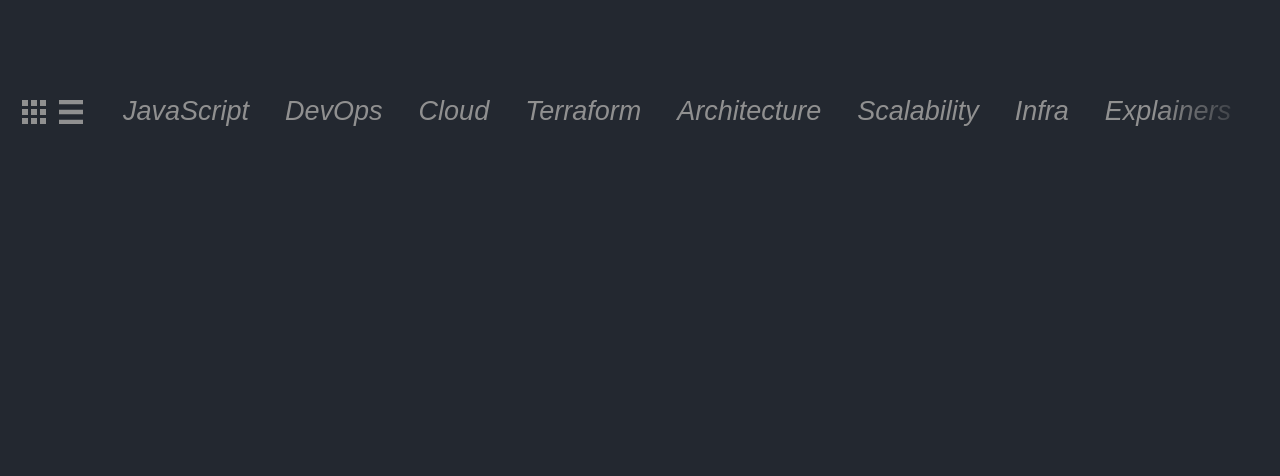
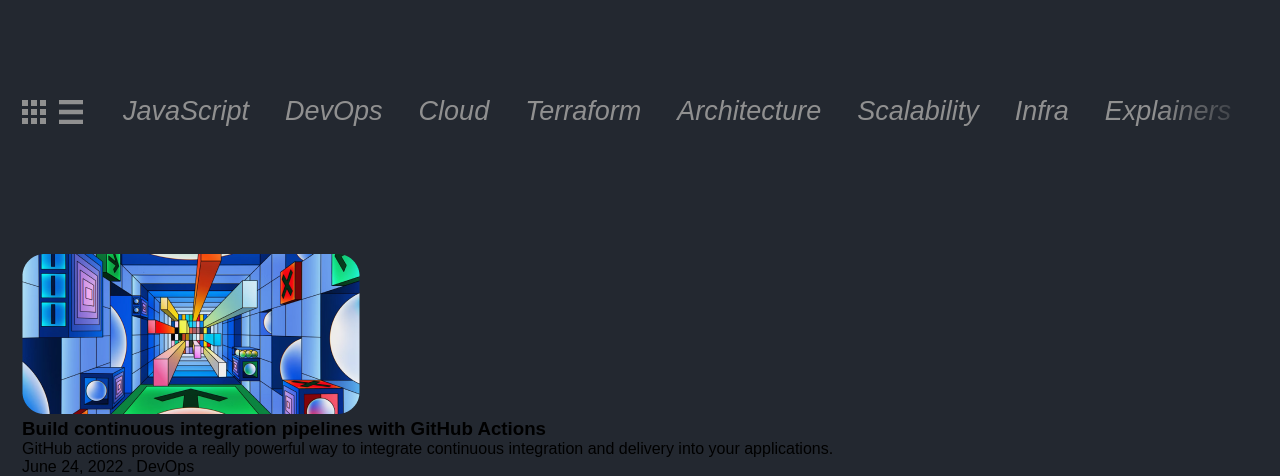
Before and after one commit to sulfikaralijun/Static-Webpages-roadmap.sh-, a plain HTML site: page index.html in a window 1280 px wide. Shown: the part 540-1016 px from the top of the page. Before the commit the page ends 800 px from the top, so only its background shows below. Drawn offline with Linux system fonts and the light colour scheme.

Commit message:
feet: add articles blue print

```diff
--- a/index.html
+++ b/index.html
@@ -58,7 +58,14 @@
 
 			<section class="articles">
 				<article>
-
+          <img src="src/assets/images/image01.png" alt="">
+          <h3>Build continuous integration pipelines with GitHub Actions</h3>
+          <p>GitHub actions provide a really powerful way to integrate continuous integration and delivery into your applications.</p>
+          <div class="article-footer">
+            <span class="date">June 24, 2022</span>
+            <img src="src/assets/icons/Ellipse1.svg" alt="">
+            <span class="tag">DevOps</span>
+          </div>
         </article>
 			</section>
 		</div>
--- a/src/style.css
+++ b/src/style.css
@@ -101,3 +101,8 @@ nav a {
 	font-weight: 400;
 	line-height: normal;
 }
+
+.articles {
+  width: 100%;
+  margin-top: 110px;
+}
```
